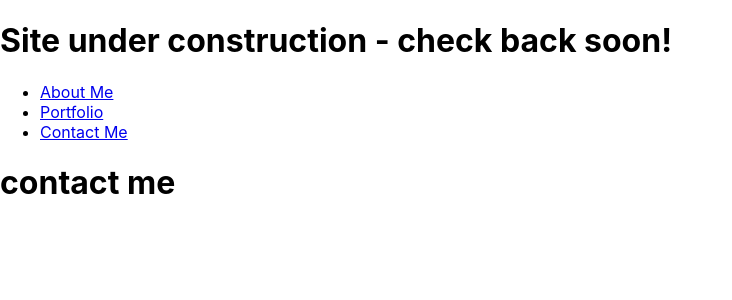
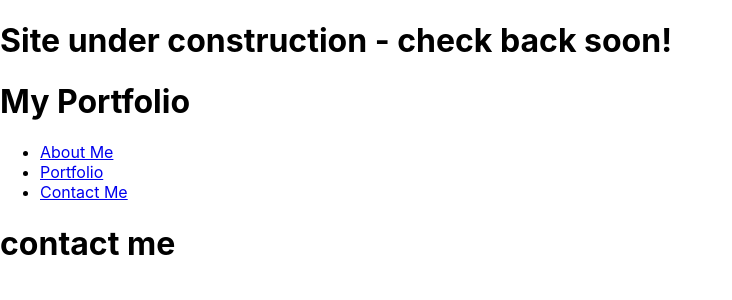
Before and after one commit to gillianroberts1/portfolio, a React (Create React App) app: page /contact in a window 1280 px wide. Shown: the top 300 px of the page, without its empty margins (0-732 px from the left). Built offline with nearby package versions, Linux system fonts and the light colour scheme.

Commit message:
styled components

```diff
--- a/package.json
+++ b/package.json
@@ -11,6 +11,7 @@
     "react-dom": "^18.2.0",
     "react-router-dom": "^6.16.0",
     "react-scripts": "5.0.1",
+    "styled-components": "^6.0.8",
     "web-vitals": "^2.1.4"
   },
   "scripts": {
--- a/src/components/Header.js
+++ b/src/components/Header.js
@@ -1,12 +1,15 @@
-import React from 'react';
+import React from "react";
 import { Link } from "react-router-dom";
-
-
+import styled from "styled-components";
 
 const Header = () => {
   return (
+    <>
+      <>
+        <h1>My Portfolio</h1>
+      </>
 
-        <>
+      <nav>
         <ul>
           <li>
             <Link to="/aboutme">About Me</Link>
@@ -19,12 +22,9 @@ const Header = () => {
             <Link to="/contact">Contact Me</Link>
           </li>
         </ul>
-
+      </nav>
     </>
-
-
-
   );
-}
+};
 
 export default Header;
```
Also changed, not shown: 1 other file (tests, documents, lock files or other folders). Lines whose indentation alone changed are shown as unchanged.
